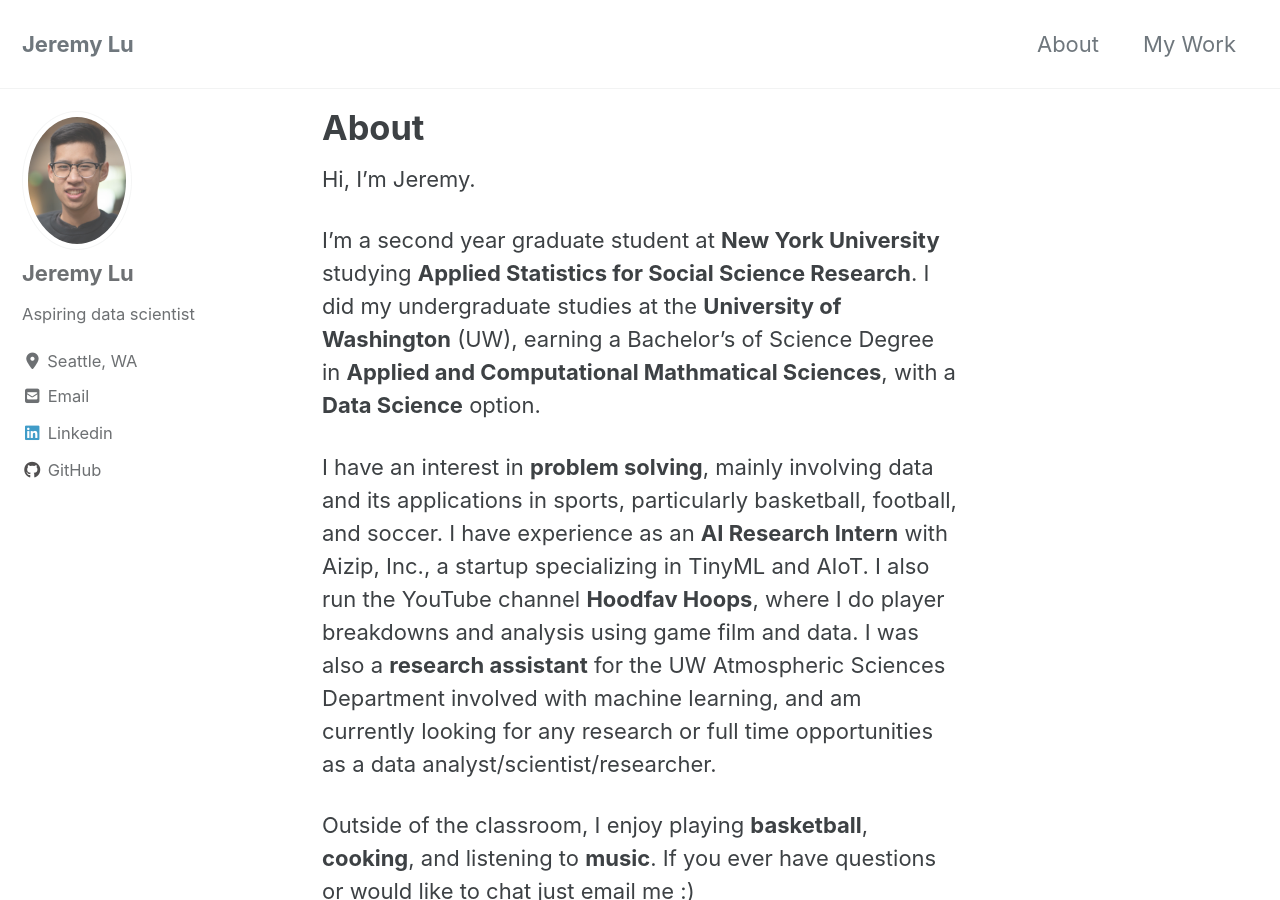
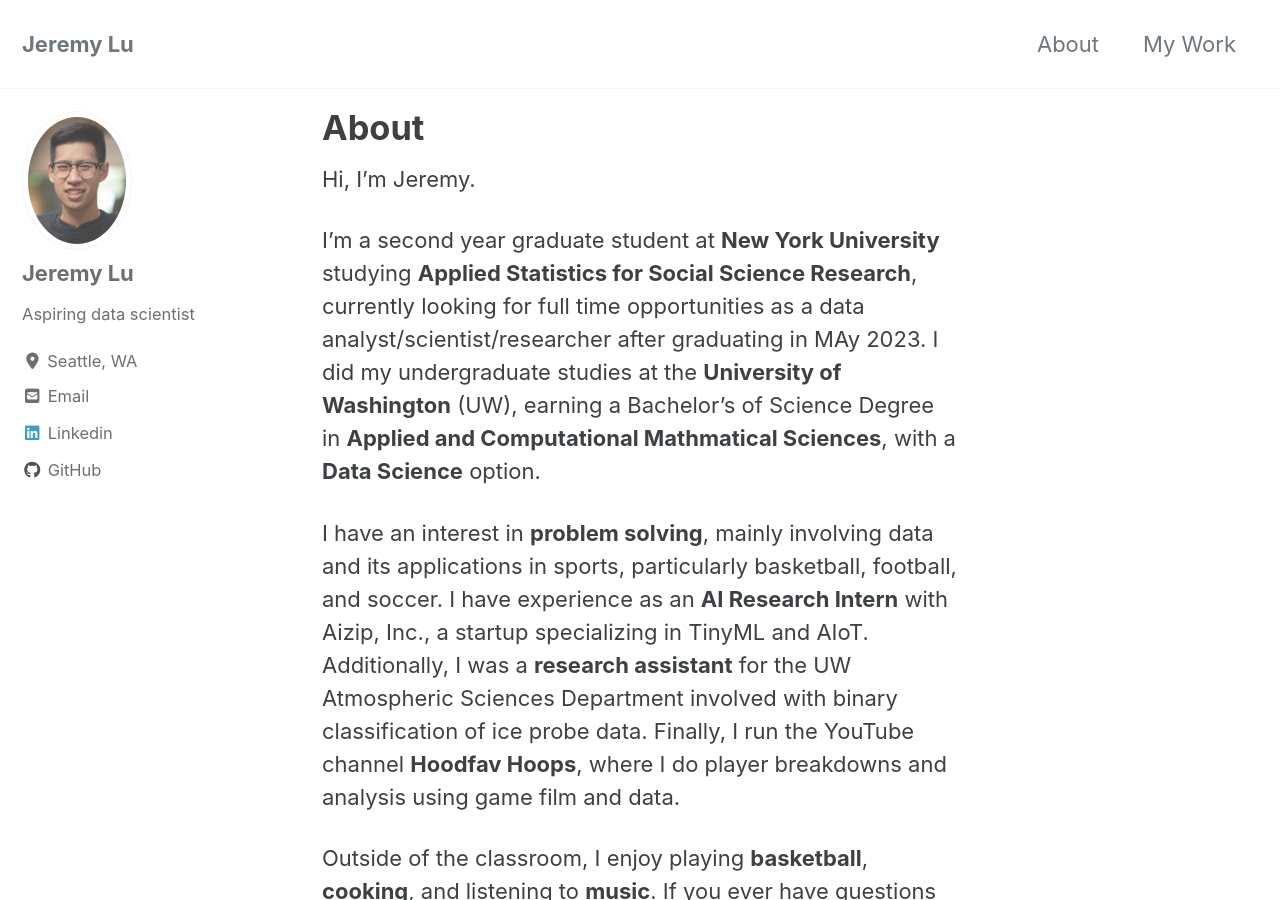
Before and after one commit to jeremylu43/jeremylu43.github.io, a Jekyll site: the page built from _pages/about.md, in a window 1280 px wide and 900 px high. Built offline with Jekyll 4.4.1, drawn with Linux system fonts in a browser that asks for light colours; cached includes are drawn as plain includes; nearby versions of some CDN libraries.

Commit message:
fix post and about

```diff
--- a/_pages/about.md
+++ b/_pages/about.md
@@ -4,10 +4,10 @@
 ---
 Hi, I'm Jeremy.
 
-I'm a second year graduate student at **New York University** studying **Applied Statistics for Social Science Research**. I did my undergraduate studies at the **University of Washington** (UW), earning a Bachelor's of Science Degree in **Applied and Computational Mathmatical Sciences**, with a **Data Science** option.
+I'm a second year graduate student at **New York University** studying **Applied Statistics for Social Science Research**, currently looking for
+full time opportunities as a data analyst/scientist/researcher after graduating in MAy 2023. I did my undergraduate studies at the **University of Washington** (UW), earning a Bachelor's of Science Degree in **Applied and Computational Mathmatical Sciences**, with a **Data Science** option.
 
 I have an interest in **problem solving**, mainly involving data and its applications in sports, particularly basketball, football, and soccer. I have experience as an **AI Research Intern** with Aizip, Inc., a startup specializing in TinyML and AIoT.
-I also run the YouTube channel **Hoodfav Hoops**, where I do player breakdowns and analysis using game film and data.
-I was also a **research assistant** for the UW Atmospheric Sciences Department involved with machine learning, and am currently looking for any research or full time opportunities as a data analyst/scientist/researcher.
+Additionally, I was a **research assistant** for the UW Atmospheric Sciences Department involved with binary classification of ice probe data. Finally, I run the YouTube channel **Hoodfav Hoops**, where I do player breakdowns and analysis using game film and data.
 
 Outside of the classroom, I enjoy playing **basketball**, **cooking**, and listening to **music**. If you ever have questions or would like to chat just email me :)
```
Also changed, not shown: _posts/2023-01-10-nlp_word_embeddings.md (+2 -2 lines), 2 other files.
